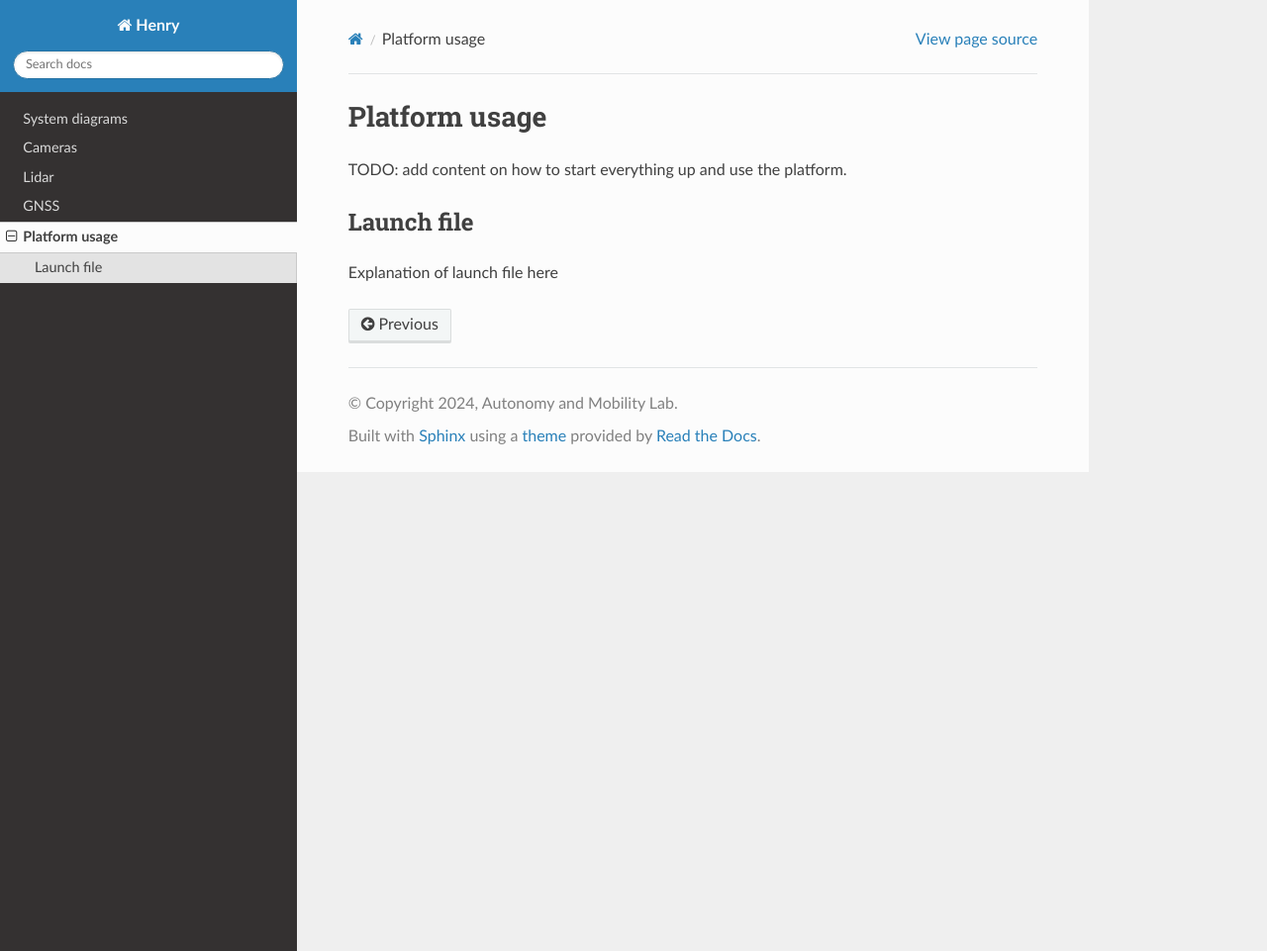
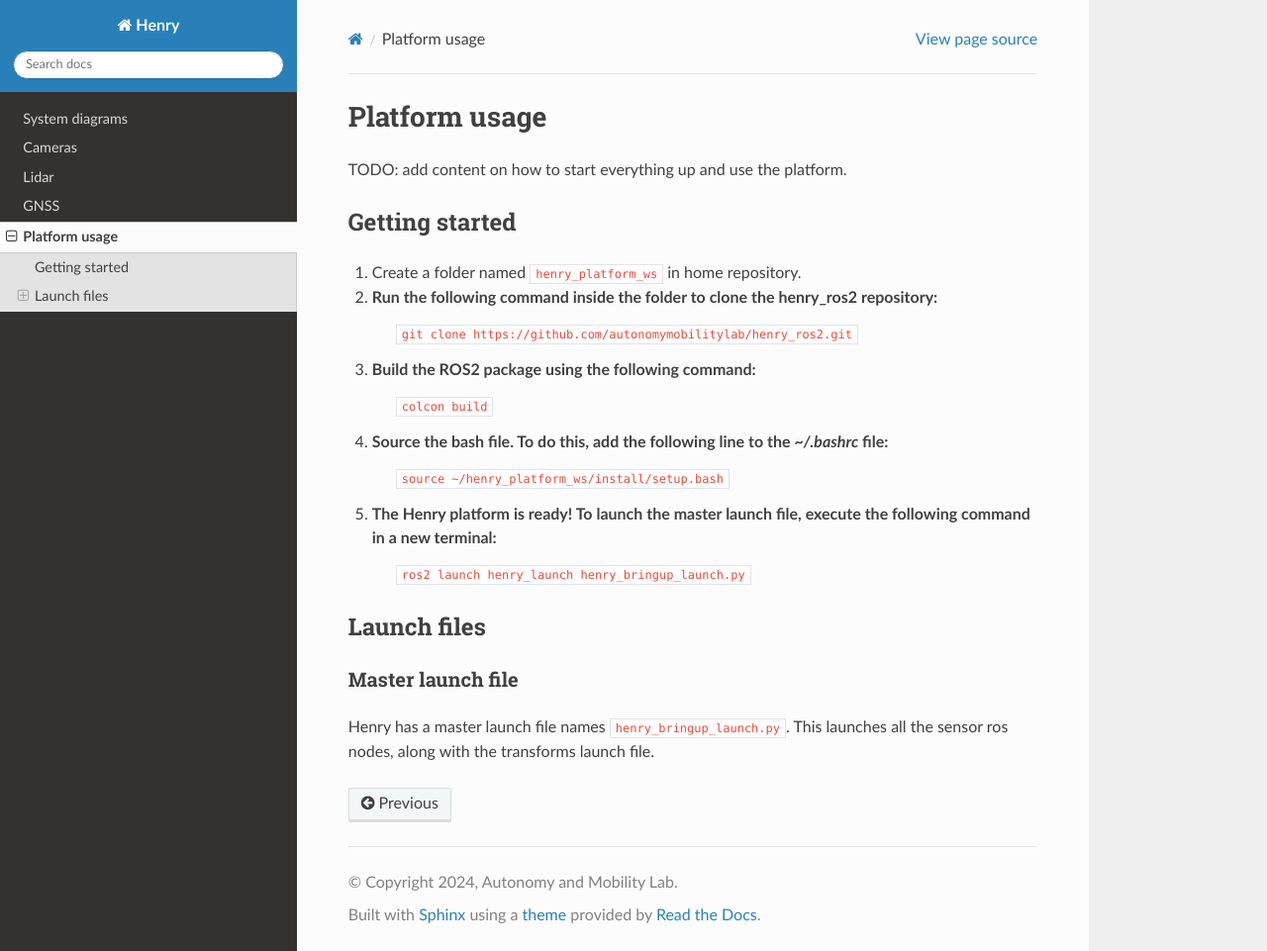
Before and after one commit to autonomymobilitylab/HenryRTD, a Sphinx documentation site: the page built from docs/source/platform_usage.rst, in a window 1280 px wide and 961 px high. Shown: the whole window at 99% size. Built offline with Sphinx 7.4.7 and the Read the Docs theme 3.1.0, drawn with Linux system fonts in a browser that asks for light colours.

Commit message:
Updated platform usage instructions

```diff
--- a/docs/source/platform_usage.rst
+++ b/docs/source/platform_usage.rst
@@ -4,9 +4,25 @@ Platform usage
 
 TODO: add content on how to start everything up and use the platform.
 
+.. _getting started:
+
+Getting started
+===============
+1. Create a folder named ``henry_platform_ws`` in home repository.
+2. Run the following command inside the folder to clone the henry_ros2 repository:
+    ``git clone https://github.com/autonomymobilitylab/henry_ros2.git``
+3. Build the ROS2 package using the following command:
+    ``colcon build``
+4. Source the bash file. To do this, add the following line to the `~/.bashrc` file:
+    ``source ~/henry_platform_ws/install/setup.bash``
+5. The Henry platform is ready! To launch the **master** launch file, execute the following command in a new terminal:
+    ``ros2 launch henry_launch henry_bringup_launch.py``
+
 .. _launch:
 
-Launch file
-===========
+Launch files
+============
 
-Explanation of launch file here
+Master launch file
+------------------
+Henry has a master launch file names ``henry_bringup_launch.py``. This launches all the sensor ros nodes, along with the transforms launch file.
```
